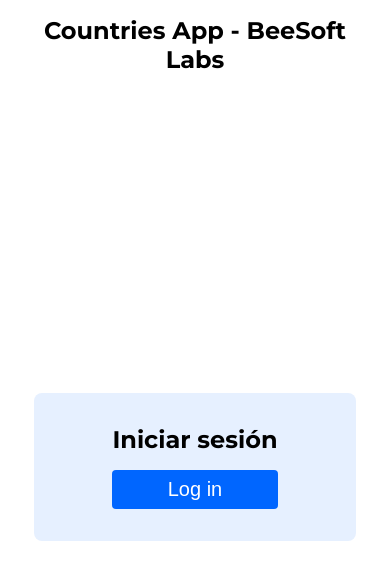
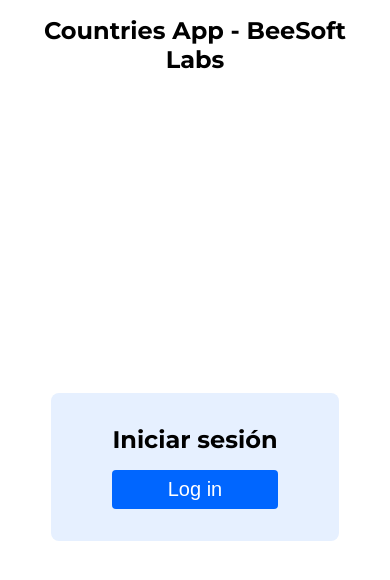
Before and after one commit to daguttt/countries-bsl-app, an Angular app: page /login in a window 390 px wide. Shown: the top 580 px of the page. Built offline with nearby package versions, Linux system fonts and the light colour scheme.

Commit message:
feat: adapt tablet and desktop viewports

```diff
--- a/src/styles.scss
+++ b/src/styles.scss
@@ -73,9 +73,11 @@
 app-root {
   display: flex;
   flex-direction: column;
+  align-items: center;
   min-height: 100vh;
 
   header {
+    width: 100%;
     .container {
       flex-grow: 0;
       display: flex;
@@ -97,6 +99,7 @@
 
   main.container {
     flex-grow: 1;
+    width: 90%;
     display: flex;
     flex-direction: column;
   }
@@ -113,6 +116,7 @@
     gap: 1rem;
     padding: 2rem 1rem;
     width: 90%;
+    max-width: 500px;
     background-color: #e6f0ff;
     border-radius: 8px;
   }
```
